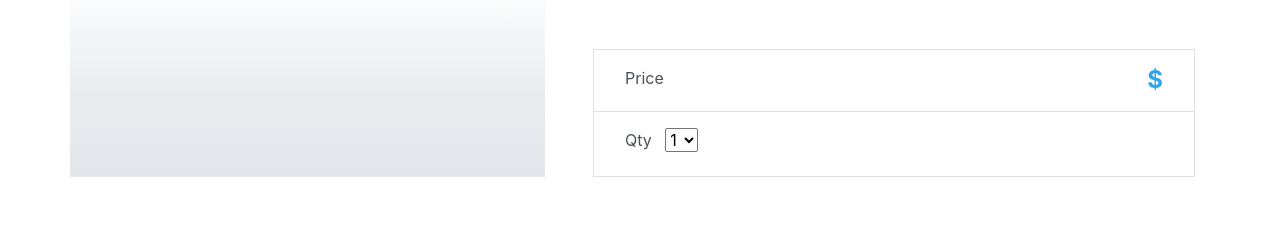
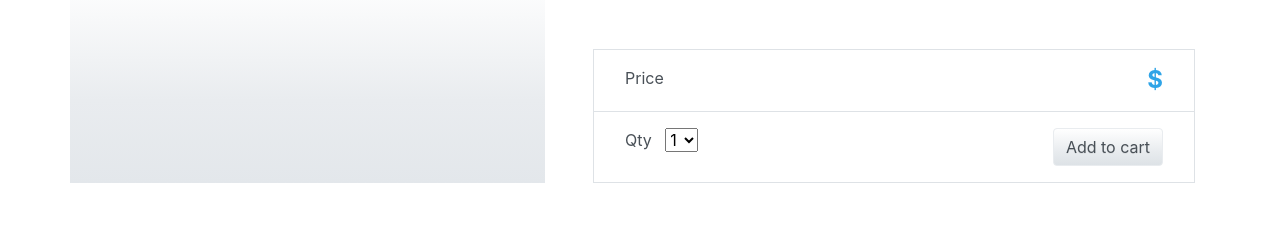
Before and after one commit to liberbell/dj14, a Django app: template ecommerce/store/templates/store/product-info.html in a window 1280 px wide. Shown: the part 128-368 px from the top of the page. Run offline with Django 5.2, Linux system fonts and the light colour scheme; the template is opened without the code that fills it, so the values that code supplies are empty; data comes from the database, SQL or seed files in the repository; some libraries are stand-ins or nearby versions.

Commit message:
product-info7

```diff
--- a/ecommerce/store/templates/store/product-info.html
+++ b/ecommerce/store/templates/store/product-info.html
@@ -46,7 +46,7 @@
                                 </div>
 
                                 <div class="col-6 text-end">
-
+                                    <button type="button" id="add-button" value="" class="btn btn-secondary">Add to cart</button>
                                 </div>
                             </div>
                         </div>
```
